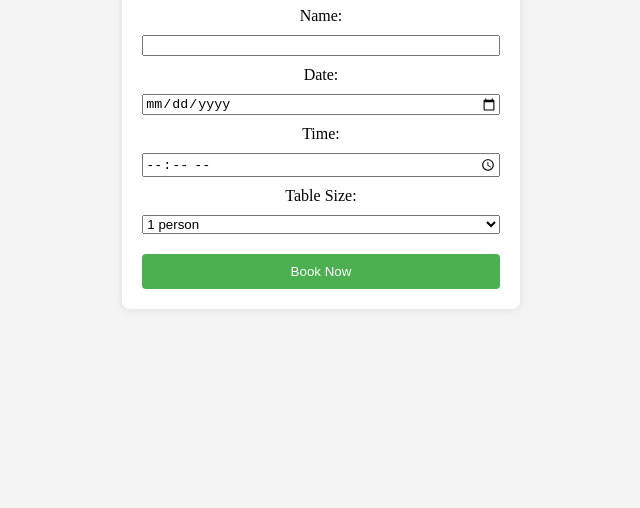
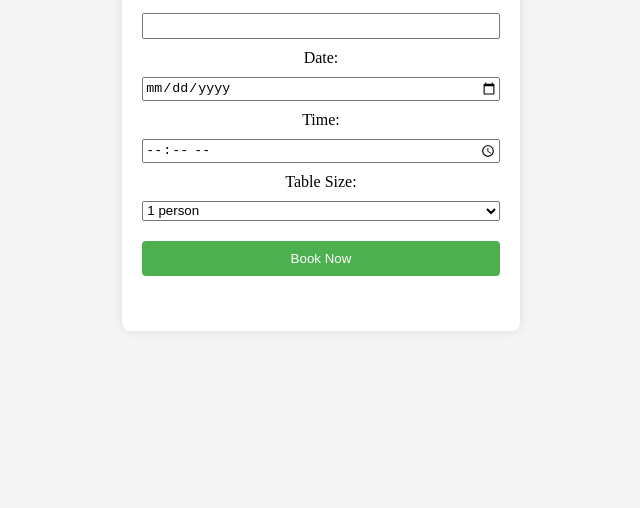
Before and after one commit to pavankumarmuppuri/Restaurant_Table_Booking, a plain HTML site: page Restaurant Table Booking/index.html in a window 1280 px wide. Shown: the part 292-800 px from the top of the page, without its empty margins (319-959 px from the left). Drawn offline with Linux system fonts and the light colour scheme.

Commit message:
Update styles.css

```diff
--- a/Restaurant Table Booking/styles.css
+++ b/Restaurant Table Booking/styles.css
@@ -38,3 +38,13 @@ body {
   button:hover{
     background-color: green;
   }
+  input{
+    height: 20px;
+  }
+  select{
+    height: 20px;
+  }
+  #confirmation{
+    margin-top: 10px;
+    height: 25px;
+  }
```
